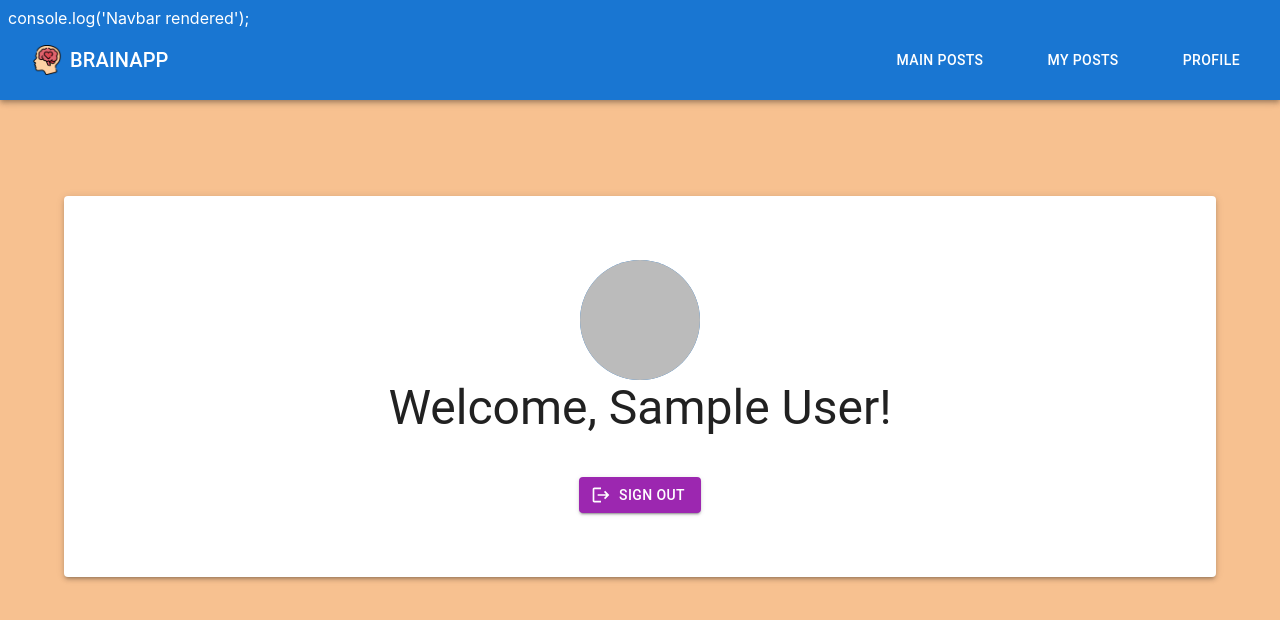
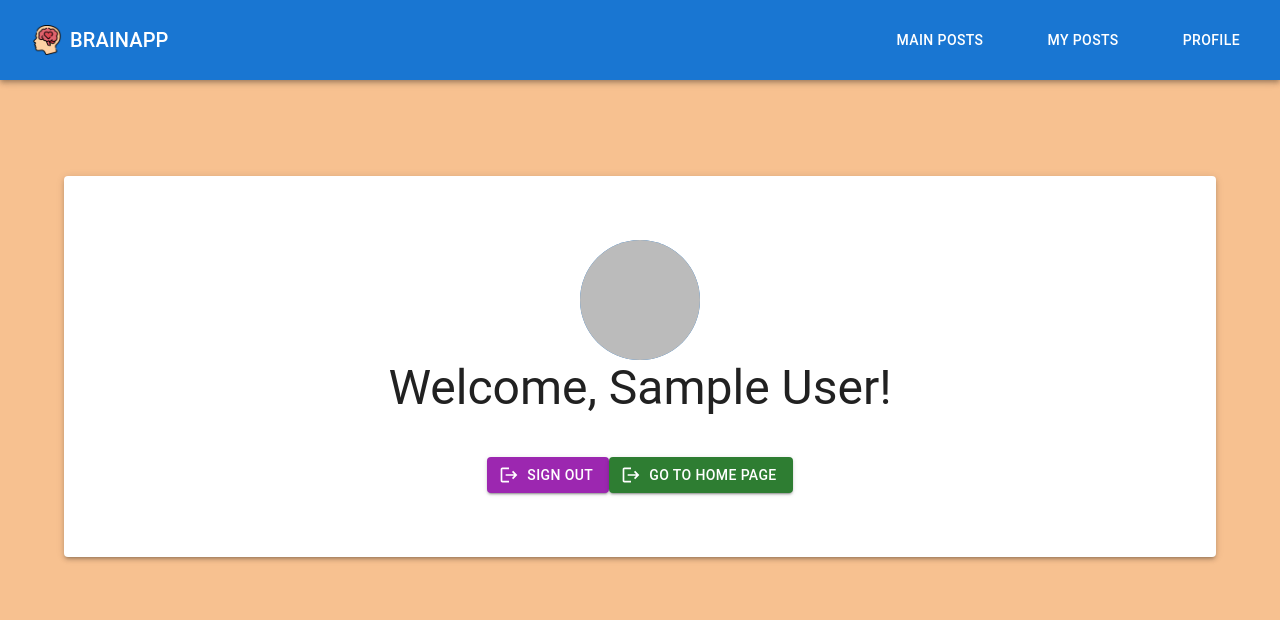
Before and after one commit to ohJustin/Blog-App, a React (Create React App) app in the folder mental-health-blogapp/: page /login in a window 1280 px wide. Shown: the top 620 px of the page. Built offline with nearby package versions, Linux system fonts and the light colour scheme; no server answers; sample sign-in values are in the browser's storage.

Commit message:
Added navigation button upon successful login

```diff
--- a/mental-health-blogapp/src/authentification/userAuth.js
+++ b/mental-health-blogapp/src/authentification/userAuth.js
@@ -25,7 +25,7 @@ export const signOutUser = async () => {
 };
 
 // User logged in status
-export const userLoggedIn = () => {
+export const  userLoggedIn = () => {
     return auth.currentUser !== null;
 };
 
--- a/mental-health-blogapp/src/components/Navbar/MuiNavbar.tsx
+++ b/mental-health-blogapp/src/components/Navbar/MuiNavbar.tsx
@@ -16,7 +16,6 @@ const MuiNavbar = () =>
     {
         return (
         <AppBar position="static" classes={ { root: 'custom-navbar' } }>
-            console.log('Navbar rendered');
             <Toolbar classes={{ root: 'custom-toolbar' }} >
 
             <IconButton size="large" edge="start" color="inherit" aria-label="logo" className="custom-logo-container">
--- a/mental-health-blogapp/src/pages/LandingPage.js
+++ b/mental-health-blogapp/src/pages/LandingPage.js
@@ -2,6 +2,7 @@ import React from 'react';
 import { Routes, Route, Navigate } from 'react-router-dom';
 import MuiNavbar from '../components/Navbar/MuiNavbar.tsx';
 import withAuth from '../authentification/withAuth';
+import { userLoggedIn } from '../authentification/userAuth';
 
 // Pages
 import MainPg from './MainPage.js';
@@ -10,19 +11,16 @@ import UserPost from './ProfilePosts.js';
 import LoginPage from './LoginPage.js';
 // import ViewPost from './ViewPost';
 
-/*
-    Refactor for single-layout.
-              Wraps entire app in layout.
-*/
-
-const Layout = ({ children }) => (
+const Layout = ({ children, isAuthenticated }) => (
   <div>
-    <MuiNavbar />
+    {<MuiNavbar />}
     {children}
   </div>
 );
 
 function LandingPage() {
+  //const isAuthenticated = userLoggedIn();
+
   return (
     <Layout>
       <Routes>
--- a/mental-health-blogapp/src/pages/LoginPage.js
+++ b/mental-health-blogapp/src/pages/LoginPage.js
@@ -4,10 +4,12 @@ import { Button, Container, Typography, Box, Avatar, Paper } from '@mui/material
 import GoogleIcon from '@mui/icons-material/Google';
 import LogoutIcon from '@mui/icons-material/Logout';
 import AccountCircleIcon from '@mui/icons-material/AccountCircle';
+import { useNavigate } from 'react-router-dom';
 
 const LoginPage = () => {
     const [loggedIn, setLoggedIn] = useState(userLoggedIn());
     const [user, setUser] = useState(getCurrentUser());
+    const navigate = useNavigate();
 
     const signIn = async () => {
         try {
@@ -28,6 +30,11 @@ const LoginPage = () => {
             console.error('Issue signing out:', err);
         }
     };
+
+    const navHomePage = () => {
+        // Navigate to home page
+        navigate('/home');
+    }
 
     return (
         <Container maxWidth="lg"> {/* Increased the maxWidth to 'lg' */}
@@ -54,7 +61,17 @@ const LoginPage = () => {
                         >
                             Sign Out
                         </Button>
+                        <Button
+                            variant="contained"
+                            color="success"
+                            onClick={navHomePage}
+                            startIcon={<LogoutIcon />}
+                            sx={{ marginTop: 3 }}
+                        >
+                            Go To Home Page
+                        </Button>
                     </Box>
+
                 ) : (
                     <Button
                         variant="contained"
```
